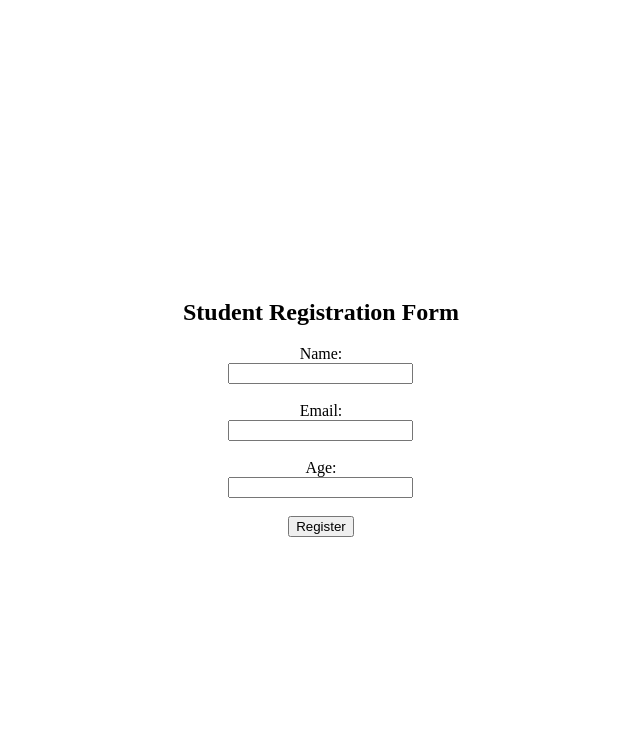
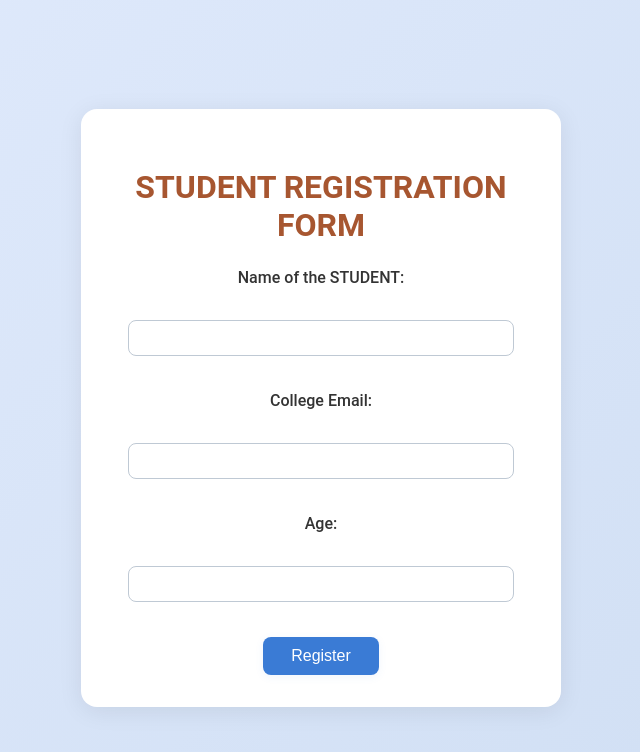
Before and after one commit to Hardikgoesgit/lab-submission, a plain HTML site: page Form.html in a window 1280 px wide. Shown: the whole page, without its empty margins (319-959 px from the left). Drawn offline with Linux system fonts and the light colour scheme.

Commit message:
lab exp1

```diff
--- a/Form.html
+++ b/Form.html
@@ -1,26 +1,78 @@
 <!DOCTYPE html>
 <html>
 <head>
-    <title>Student Registration Form</title>
+    <title>STUDENT REGISTRATION FORM</title>
     <style>
         body {
             display: flex;
             justify-content: center;
             align-items: center;
             height: 100vh;
+            background: linear-gradient(135deg, #e0eafc 0%, #cfdef3 100%);
+            font-family: 'Roboto';
         }
         form {
             text-align: center;
+            background: #fff;
+            padding: 32px 40px;
+            border-radius: 16px;
+            box-shadow: 0 4px 24px rgba(0,0,0,0.08);
+            min-width: 320px;
+            max-width: 400px;
+            width: 100%;
+        }
+        h2 {
+            color: #a75630;
+            margin-bottom: 24px;
+            font-size: 2em;
+        }
+        label {
+            font-weight: 500;
+            color: #333;
+            margin-bottom: 6px;
+            display: block;
+        }
+        input[type="text"],
+        input[type="email"],
+        input[type="number"] {
+            width: 90%;
+            padding: 8px 12px;
+            margin: 8px 0 16px 0;
+            border: 1px solid #bfc9d4;
+            border-radius: 8px;
+            font-size: 1em;
+            transition: border-color 0.2s;
+        }
+        input[type="text"]:focus,
+        input[type="email"]:focus,
+        input[type="number"]:focus {
+            border-color: #3a7bd5;
+            outline: none;
+        }
+        input[type="submit"] {
+            background: #3a7bd5;
+            color: #fff;
+            border: none;
+            border-radius: 8px;
+            padding: 10px 28px;
+            font-size: 1em;
+            cursor: pointer;
+            box-shadow: 0 2px 8px rgba(58,123,213,0.08);
+            transition: background 0.2s, transform 0.2s;
+        }
+        input[type="submit"]:hover {
+            background: linear-gradient(90deg, #00d2ff 0%, #3a7bd5 100%);
+            transform: translateY(-2px) scale(1.03);
         }
     </style>
 </head>
 <body>
     <form>
-        <h2>Student Registration Form</h2>
-        <label for="name">Name:</label><br>
+        <h2>STUDENT REGISTRATION FORM</h2>
+        <label for="name">Name of the STUDENT:</label><br>
         <input type="text" id="name" name="name" required><br><br>
 
-        <label for="email">Email:</label><br>
+        <label for="email">College Email:</label><br>
         <input type="email" id="email" name="email" required><br><br>
 
         <label for="age">Age:</label><br>
```
